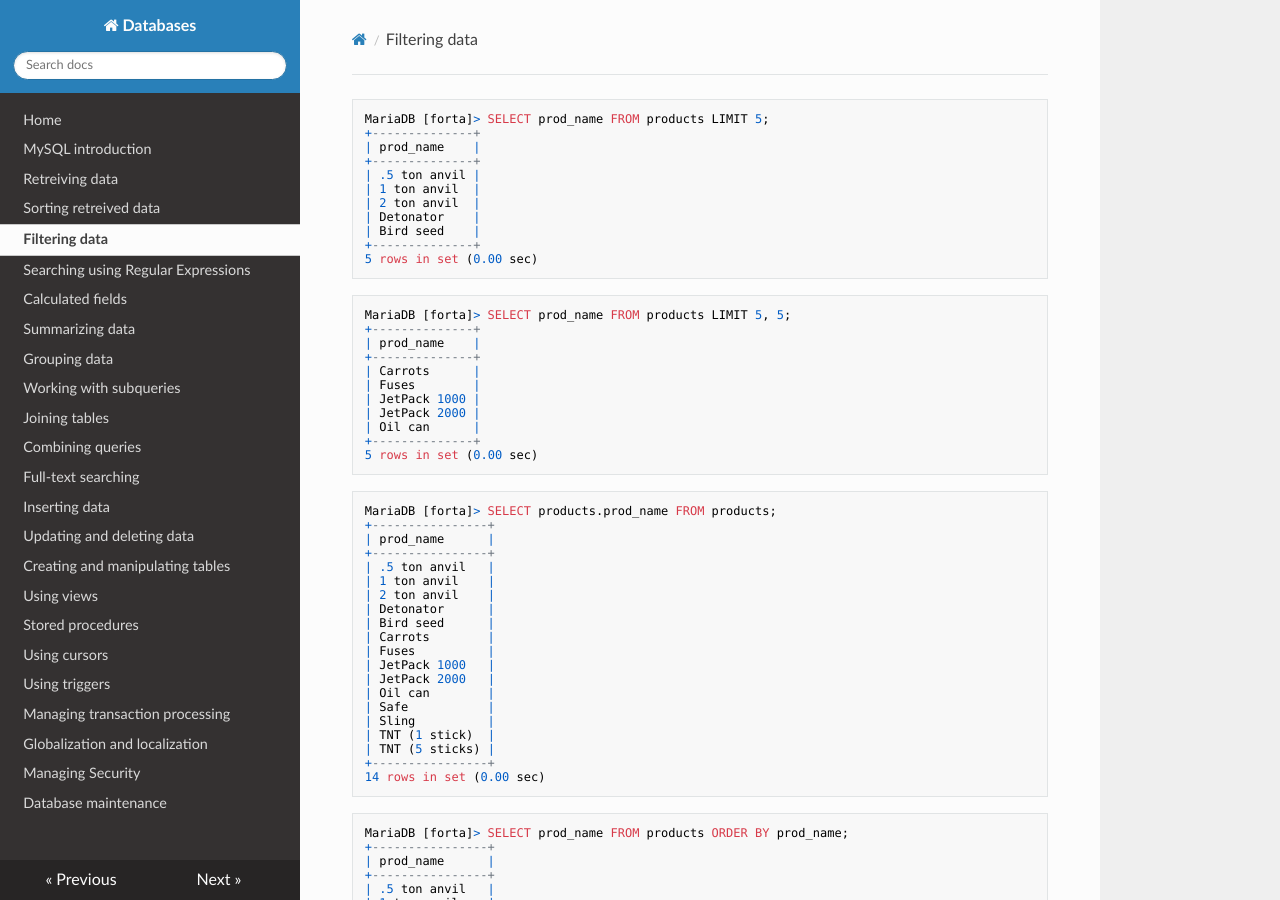
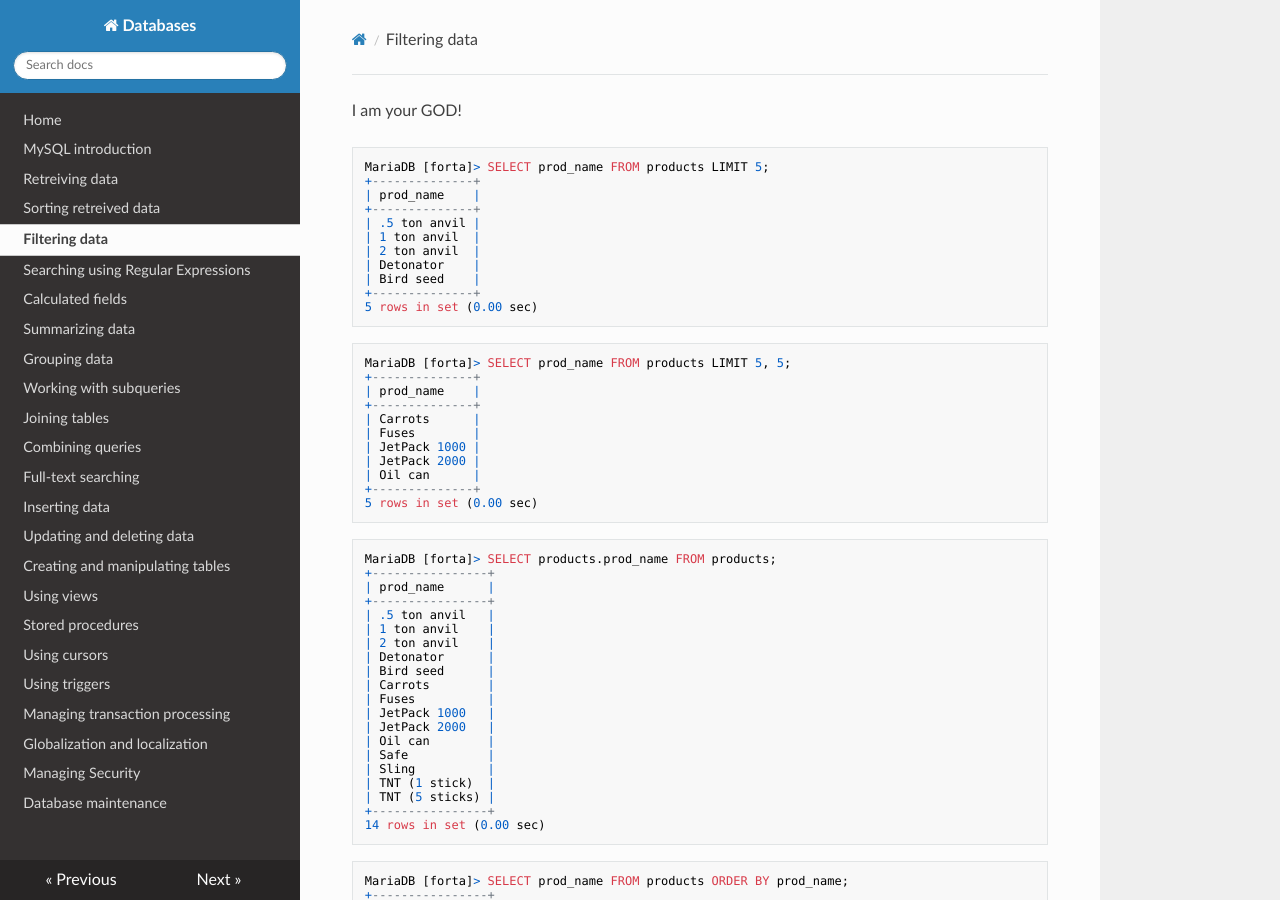
Before and after one commit to sillevl/course-databases, an MkDocs documentation site: the page built from docs/filtering-data.md, in a window 1280 px wide and 900 px high. Built offline with MkDocs 1.6.1, drawn with Linux system fonts in a browser that asks for light colours; nearby versions of some CDN libraries; old or Windows-style settings are respelled for this version of MkDocs.

Commit message:
Update filtering-data.md

````diff
--- a/docs/filtering-data.md
+++ b/docs/filtering-data.md
@@ -1,4 +1,4 @@
-
+I am your GOD!
 
 
 ```sql
````
